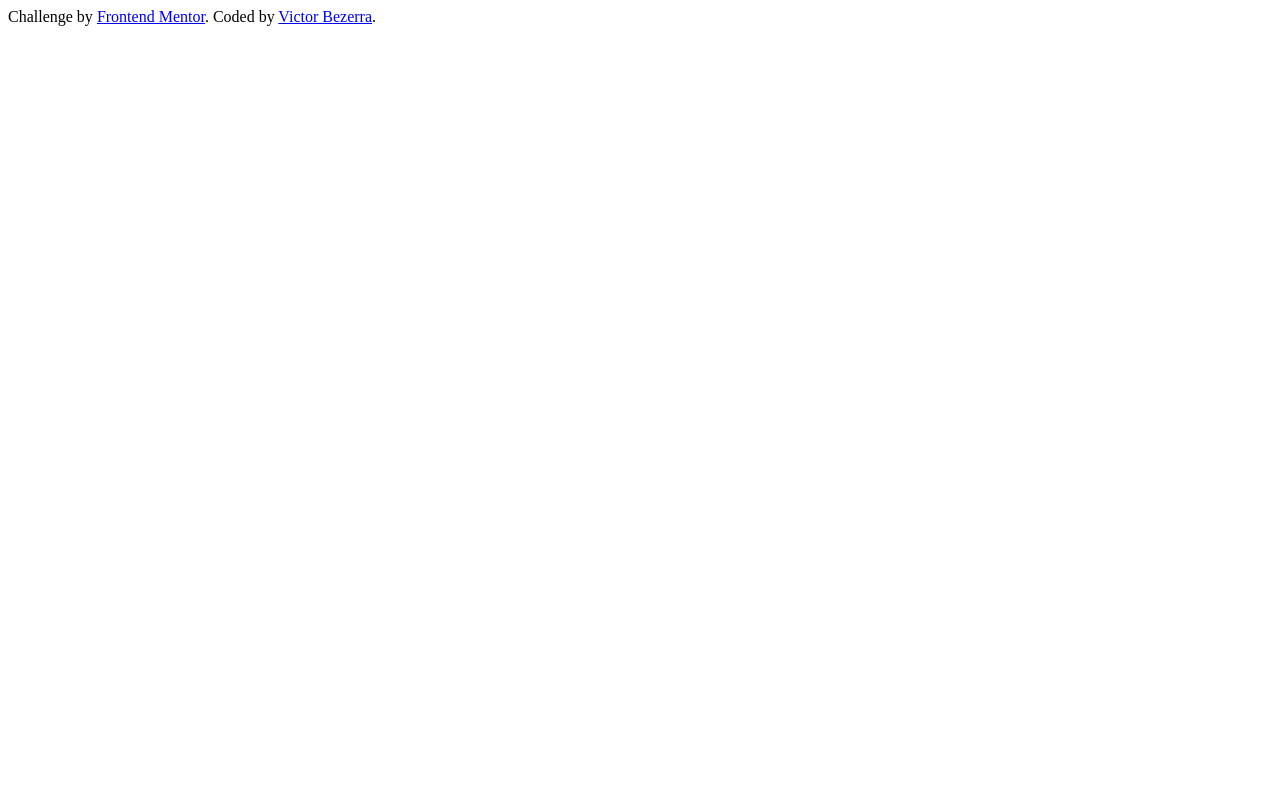
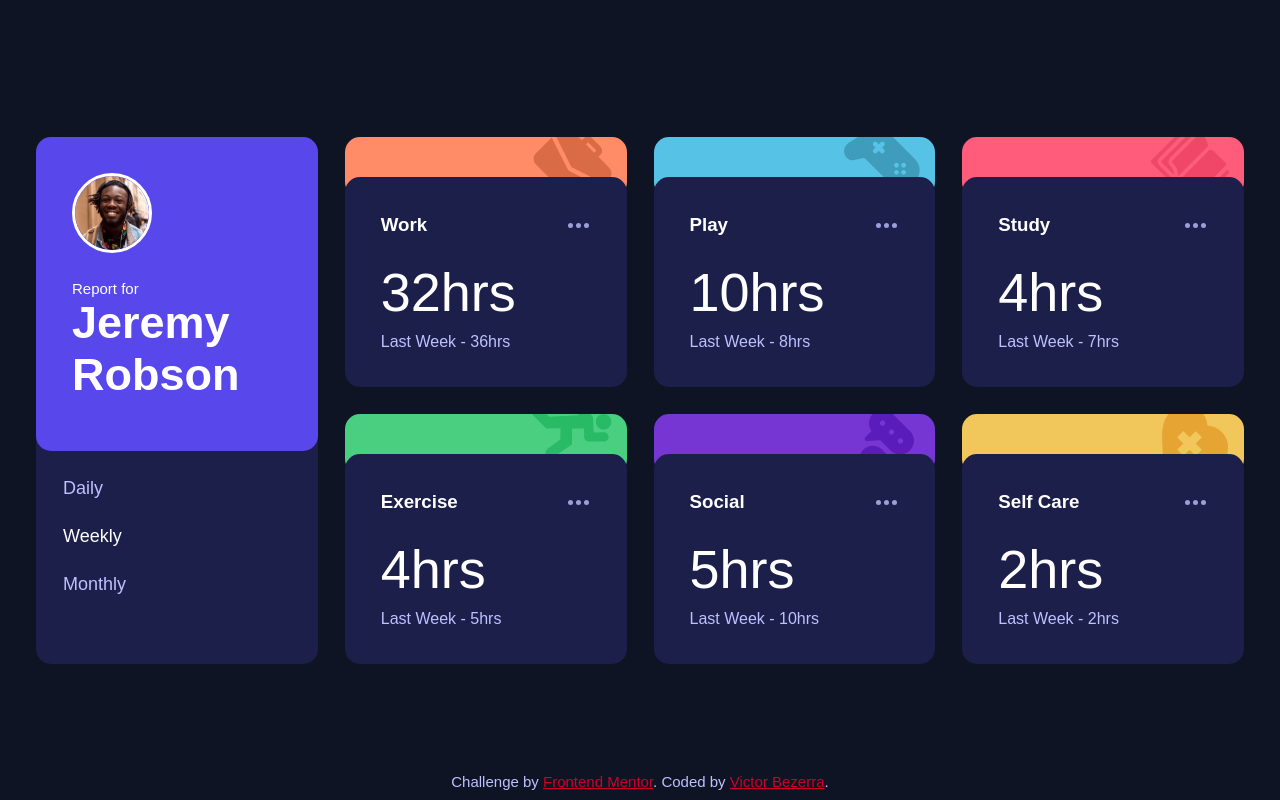
Before and after one commit to VBDeveloping/time-tracking-dashboard-main, a plain HTML site: page index.html in a window 1280 px wide. Drawn offline with Linux system fonts and the light colour scheme; the site is published under a folder, as on GitHub Pages, so addresses that start at the root find nothing.

Commit message:
Update index.html

```diff
--- a/index.html
+++ b/index.html
@@ -5,7 +5,7 @@
   <meta name="viewport" content="width=device-width, initial-scale=1.0"> <!-- displays site properly based on user's device -->
 
   <link rel="icon" type="image/png" sizes="32x32" href="./images/favicon-32x32.png">
-  <link rel="stylesheet" href="/styles/style.css">
+  <link rel="stylesheet" href="styles/style.css">
 
   <title>Frontend Mentor | Time tracking dashboard</title>
 </head>
@@ -14,7 +14,7 @@
   <main class="dashboard-grid">
     </main>
 
-    <script src="/js/script.js"></script>
+    <script src="js/script.js"></script>
   </main>
 
   <div class="attribution">
```
